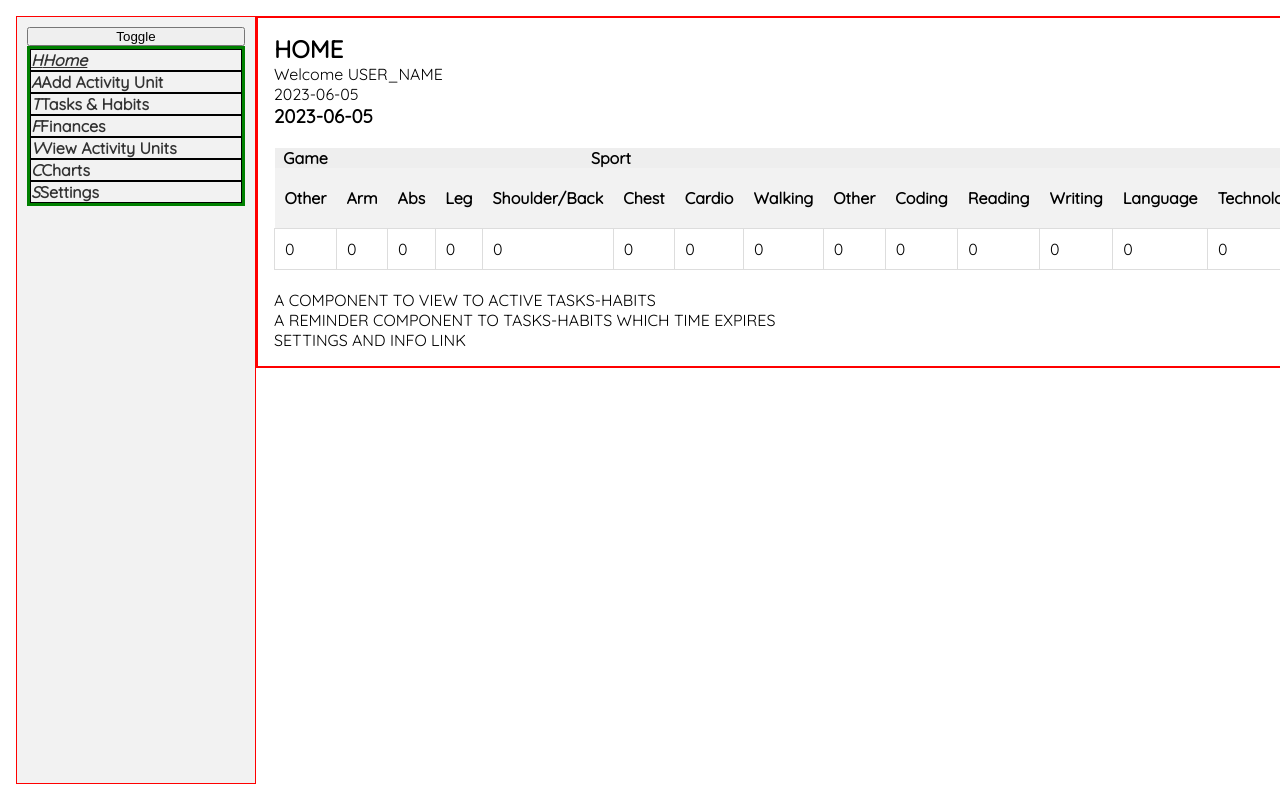
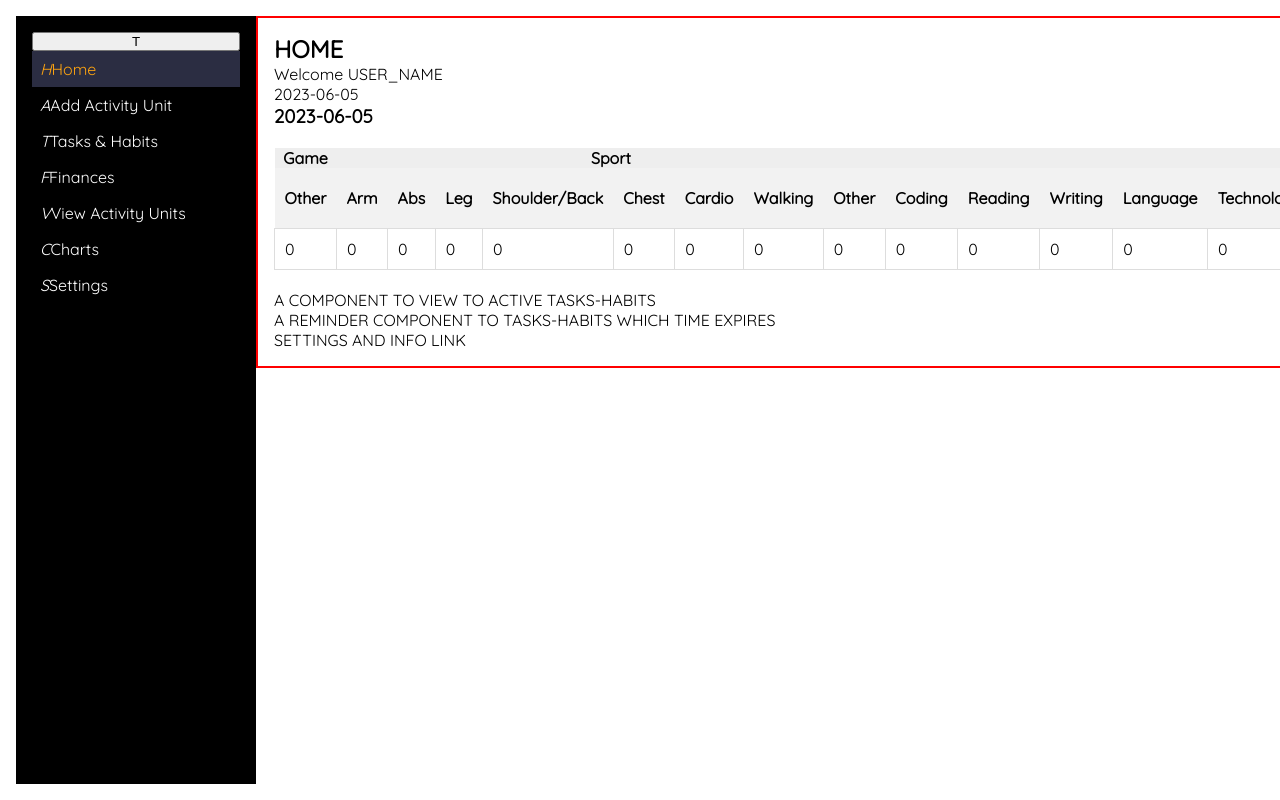
Before and after one commit to berkaysson/lifemap, a React (Create React App) app: page / in a window 1280 px wide. Shown: the top 800 px of the page. Built offline with nearby package versions, Linux system fonts and the light colour scheme.

Commit message:
Implementation theme on NavBar

```diff
--- a/src/Layout/NavBar.js
+++ b/src/Layout/NavBar.js
@@ -6,30 +6,32 @@ import { useState } from "react";
 const NavWrapper = styled.nav`
   display: flex;
   flex-direction: column;
-  background-color: #f2f2f2;
-  padding: 10px;
+  background-color: ${({theme}) => theme.colors.primary};
+  color:${({theme}) => theme.colors.secondary} ;
+  padding: ${({theme}) => theme.sizes.medium};
   height: 100%;
-  border: 1px red solid;
   width: ${({ isOpen }) => (isOpen ? "240px" : "60px")};
 `;
 
 const NavItemsWrapper = styled.div`
   display: flex;
   flex-direction: column;
-  border: 3px solid green;
 `;
 
 const NavItem = styled(NavLink)`
+  font-size: ${({theme}) => theme.sizes.medium};
+  padding: ${({theme}) => theme.sizes.small};
   text-decoration: none;
-  color: #333;
-  font-weight: bold;
   cursor: pointer;
-  text-decoration: none;
-  border: 1px black solid;
+  color:${({theme}) => theme.colors.secondary};
+
+  &:hover{
+    color:${({theme}) => theme.colors.theme};
+  }
 
   &.active {
-    text-decoration: underline;
-    font-style: italic;
+    background-color: ${({theme}) => theme.colors.alternative};
+    color:${({theme}) => theme.colors.theme};
   }
 `;
 
@@ -42,7 +44,7 @@ const NavBar = () => {
 
   return (
     <NavWrapper isOpen={isOpen}>
-      <button onClick={toggleIsOpen}>Toggle</button>
+      <button onClick={toggleIsOpen}>T</button>
       <NavItemsWrapper>
         <NavItem to="/" activeClassName="active">
           <i>H</i>
```
